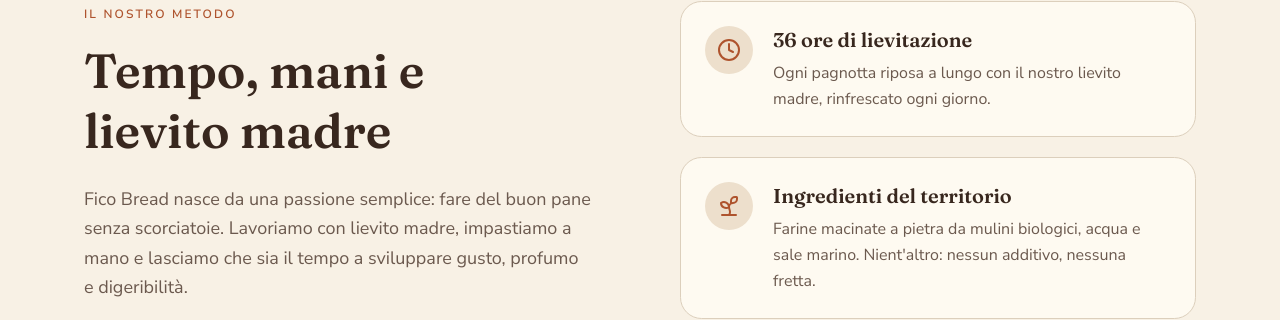
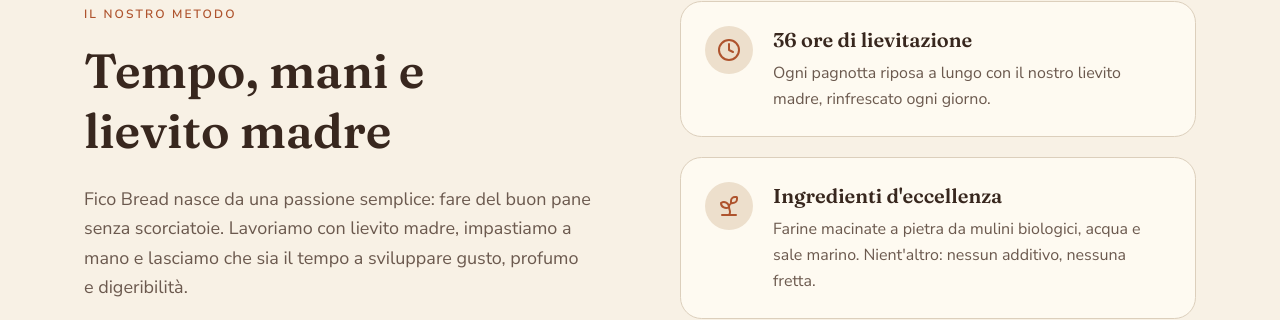
Before and after one commit to stefanogiov/FicoBread, a Next.js app: page / in a window 1280 px wide. Shown: the part 864-1184 px from the top of the page. Built offline with nearby package versions, Linux system fonts and the light colour scheme.

Commit message:
Update about.tsx

```diff
--- a/components/about.tsx
+++ b/components/about.tsx
@@ -8,7 +8,7 @@ const steps = [
   },
   {
     icon: Sprout,
-    title: "Ingredienti del territorio",
+    title: "Ingredienti d'eccellenza",
     body: "Farine macinate a pietra da mulini biologici, acqua e sale marino. Nient'altro: nessun additivo, nessuna fretta.",
   },
   {
```
